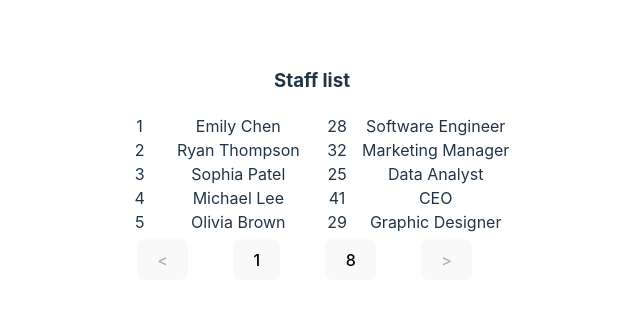
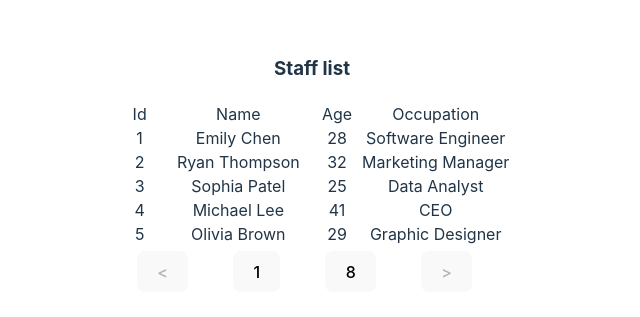
Before and after one commit to glocker/sandbox, a React (Vite) app: page / in a window 1280 px wide. Shown: the part 233-550 px from the top of the page, without its empty margins (328-968 px from the left). Built offline with nearby package versions, Linux system fonts and the light colour scheme.

Commit message:
Added header

```diff
--- a/src/GridPagination/Grid.jsx
+++ b/src/GridPagination/Grid.jsx
@@ -26,6 +26,10 @@ export default function Grid() {
         <>
             <h3>Staff list</h3>
             <div className="grid-container">
+                <span>Id</span>
+                <span>Name</span>
+                <span>Age</span>
+                <span>Occupation</span>
                 {usersSlice.map((user, index) => {
                     return (
                         <>
```
Lines whose indentation alone changed are shown as unchanged.
